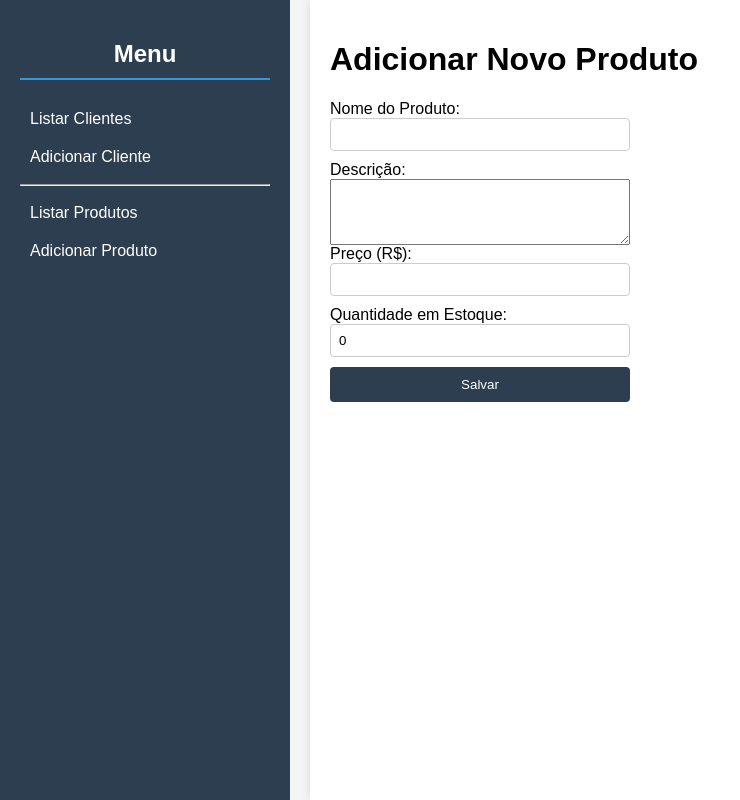
After one commit to novoaluno/Projeto-Faculdade-Impacta, a Flask app: page /produtos/add in a window 1280 px wide. The commit adds this page. Shown: the whole page, without its empty margins (0-740 px from the left). Run offline with Flask 3, Linux system fonts and the light colour scheme.

Commit message:
AC2 - Adicionar produto

```diff
--- a/app.py
+++ b/app.py
@@ -14,59 +14,85 @@ try:
     client = MongoClient(os.getenv("MONGO_URI"))
     db = client.get_database("clientesdb")
     clientes_collection = db.get_collection("clientes")
+    produtos_collection = db.get_collection("produtos")
 except Exception as e:
     print(f"Erro ao conectar ao MongoDB: {e}")
-    clientes_collection = None # Garante que a aplicação não trave
+    clientes_collection = None
+    produtos_collection = None
 
-# Rota principal - READ (Listar clientes)
+# --- Rotas para Clientes ---
+
 @app.route('/')
 def index():
     if clientes_collection is None:
         return "Erro de conexão com o banco de dados.", 500
-
     clientes = list(clientes_collection.find())
     return render_template('index.html', clientes=clientes)
 
-# Rota para adicionar um novo cliente - CREATE
 @app.route('/add', methods=['GET', 'POST'])
 def add_cliente():
     if request.method == 'POST':
         nome = request.form['nome']
         email = request.form['email']
         telefone = request.form['telefone']
-
         if nome and email:
-            clientes_collection.insert_one({
-                'nome': nome,
-                'email': email,
-                'telefone': telefone
-            })
+            clientes_collection.insert_one({'nome': nome, 'email': email, 'telefone': telefone})
             return redirect(url_for('index'))
     return render_template('form.html', cliente=None)
 
-# Rota para editar um cliente - UPDATE
 @app.route('/edit/<id>', methods=['GET', 'POST'])
 def edit_cliente(id):
     cliente = clientes_collection.find_one({'_id': ObjectId(id)})
-
     if request.method == 'POST':
         nome = request.form['nome']
         email = request.form['email']
         telefone = request.form['telefone']
-
-        clientes_collection.update_one(
-            {'_id': ObjectId(id)},
-            {'$set': {'nome': nome, 'email': email, 'telefone': telefone}}
-        )
+        clientes_collection.update_one({'_id': ObjectId(id)}, {'$set': {'nome': nome, 'email': email, 'telefone': telefone}})
         return redirect(url_for('index'))
-
     return render_template('form.html', cliente=cliente)
 
-# Rota para deletar um cliente - DELETE
 @app.route('/delete/<id>')
 def delete_cliente(id):
     clientes_collection.delete_one({'_id': ObjectId(id)})
     return redirect(url_for('index'))
 
+# --- Rotas para Produtos ---
+
+@app.route('/produtos')
+def listar_produtos():
+    if produtos_collection is None:
+        return "Erro de conexão com o banco de dados.", 500
+    produtos = list(produtos_collection.find())
+    return render_template('produtos.html', produtos=produtos)
+
+@app.route('/produtos/add', methods=['GET', 'POST'])
+def add_produto():
+    if request.method == 'POST':
+        nome = request.form['nome']
+        descricao = request.form['descricao']
+        preco = request.form['preco']
+        quantidade = request.form['quantidade']
+        if nome and preco and quantidade is not None:
+            produtos_collection.insert_one({'nome': nome, 'descricao': descricao, 'preco': preco, 'quantidade': int(quantidade)})
+            return redirect(url_for('listar_produtos'))
+    return render_template('form_produto.html', produto=None)
+
+@app.route('/produtos/edit/<id>', methods=['GET', 'POST'])
+def edit_produto(id):
+    produto = produtos_collection.find_one({'_id': ObjectId(id)})
+    if request.method == 'POST':
+        nome = request.form['nome']
+        descricao = request.form['descricao']
+        preco = request.form['preco']
+        quantidade = request.form['quantidade']
+        produtos_collection.update_one({'_id': ObjectId(id)}, {'$set': {'nome': nome, 'descricao': descricao, 'preco': preco, 'quantidade': int(quantidade)}})
+        return redirect(url_for('listar_produtos'))
+    return render_template('form_produto.html', produto=produto)
+
+@app.route('/produtos/delete/<id>')
+def delete_produto(id):
+    produtos_collection.delete_one({'_id': ObjectId(id)})
+    return redirect(url_for('listar_produtos'))
+
 if __name__ == '__main__':
     app.run(debug=True)
--- a/templates/base.html
+++ b/templates/base.html
@@ -3,7 +3,7 @@
 <head>
     <meta charset="UTF-8">
     <meta name="viewport" content="width=device-width, initial-scale=1.0">
-    <title>Cadastro de Clientes</title>
+    <title>Meu Projeto</title>
     <link rel="stylesheet" href="{{ url_for('static', filename='style.css') }}">
 </head>
 <body>
@@ -13,6 +13,9 @@
             <ul>
                 <li><a href="{{ url_for('index') }}">Listar Clientes</a></li>
                 <li><a href="{{ url_for('add_cliente') }}">Adicionar Cliente</a></li>
+                <hr>
+                <li><a href="{{ url_for('listar_produtos') }}">Listar Produtos</a></li>
+                <li><a href="{{ url_for('add_produto') }}">Adicionar Produto</a></li>
             </ul>
         </aside>
 
--- /dev/null
+++ b/templates/form_produto.html
@@ -0,0 +1,20 @@
+{% extends "base.html" %}
+
+{% block content %}
+    <h1>{% if produto %}Editar Produto{% else %}Adicionar Novo Produto{% endif %}</h1>
+    <form method="POST">
+        <label for="nome">Nome do Produto:</label>
+        <input type="text" id="nome" name="nome" value="{{ produto.nome if produto else '' }}" required>
+
+        <label for="descricao">Descrição:</label>
+        <textarea id="descricao" name="descricao" rows="4">{{ produto.descricao if produto else '' }}</textarea>
+
+        <label for="preco">Preço (R$):</label>
+        <input type="number" step="0.01" id="preco" name="preco" value="{{ produto.preco if produto else '' }}" required>
+
+        <label for="quantidade">Quantidade em Estoque:</label>
+        <input type="number" id="quantidade" name="quantidade" min="0" value="{{ produto.quantidade if produto else '0' }}" required>
+
+        <button type="submit">Salvar</button>
+    </form>
+{% endblock %}
```
Also changed, not shown: templates/produtos.html (added, +36 -0 lines).
